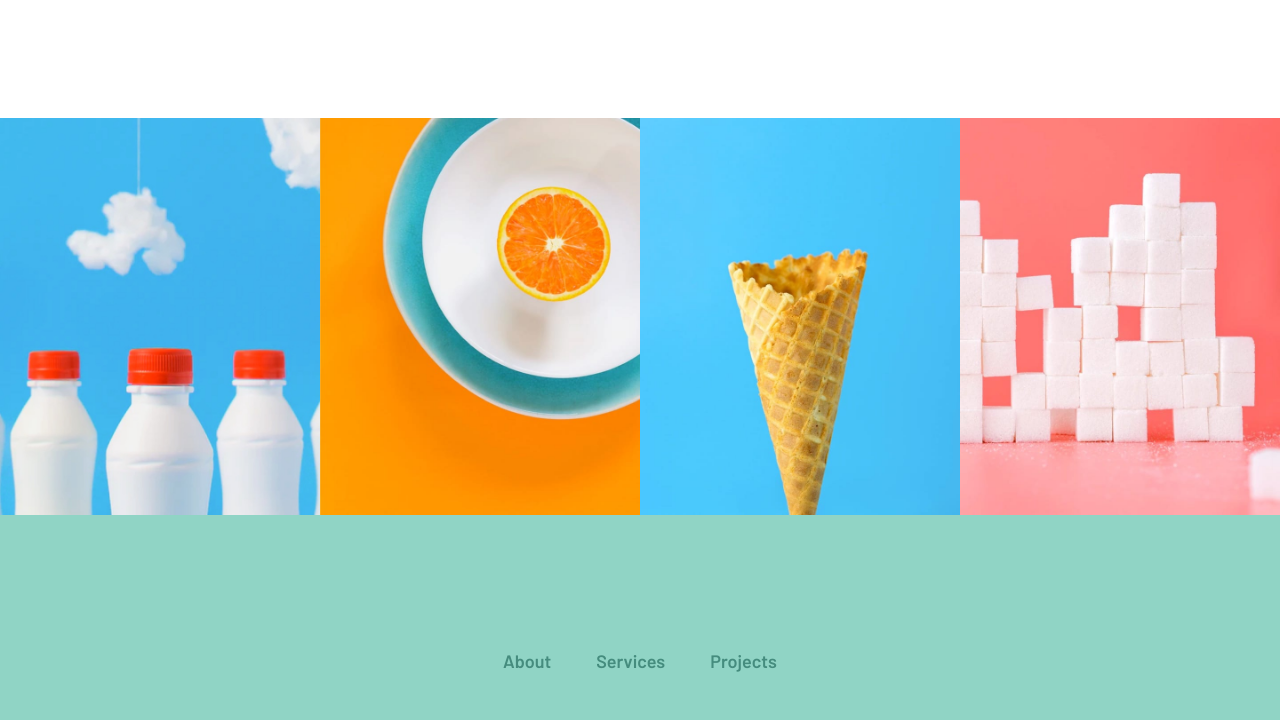
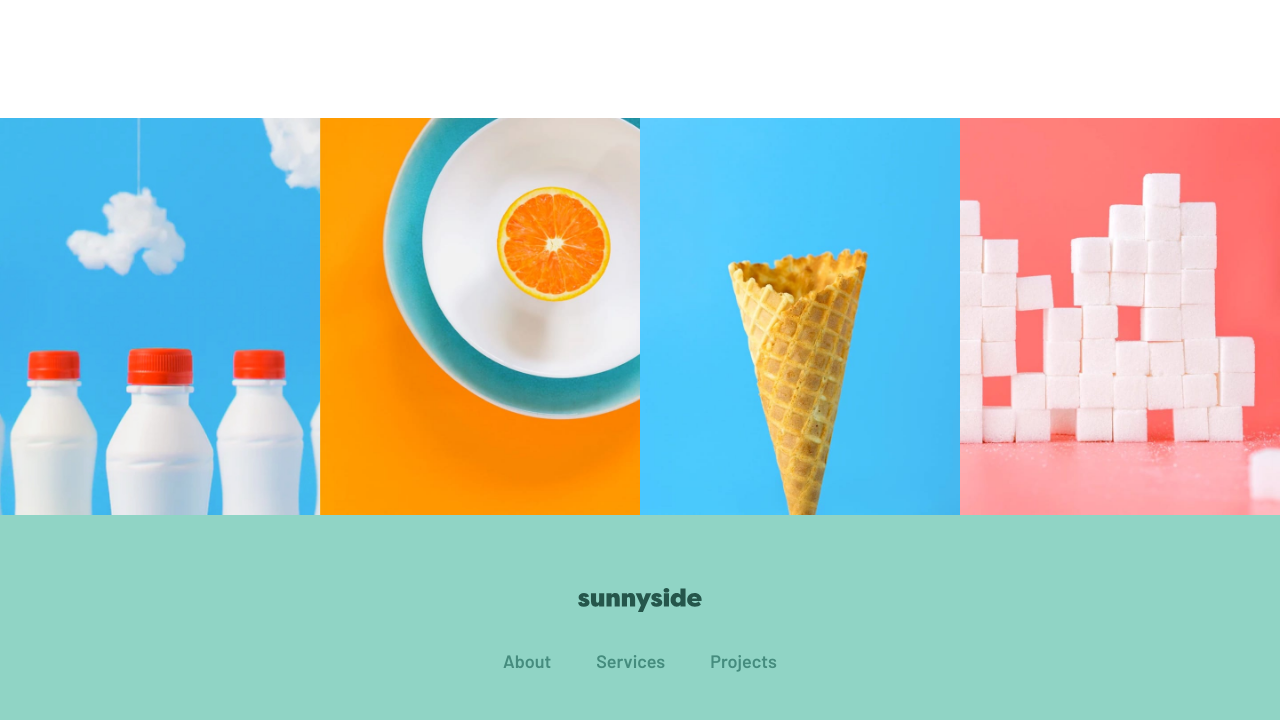
Before and after one commit to aligjahed/FEMC_Sunnyside-LandingPage, a plain HTML site: page index.html in a window 1280 px wide. Shown: the part 3336-4056 px from the top of the page. Drawn offline with nearby package versions, Linux system fonts and the light colour scheme; files that its build step writes are made by us from their sources; files whose address does not match are found by name.

Commit message:
bug-fix #2

```diff
--- a/app/scss/_footer.scss
+++ b/app/scss/_footer.scss
@@ -9,7 +9,7 @@
 
     height: 30px;
     background-color: $darkDesaturatedCyan;
-    mask: url(../images/logo.svg) no-repeat center;
+    mask: url(../../images/logo.svg) no-repeat center;
   }
 
   &__links {
```
